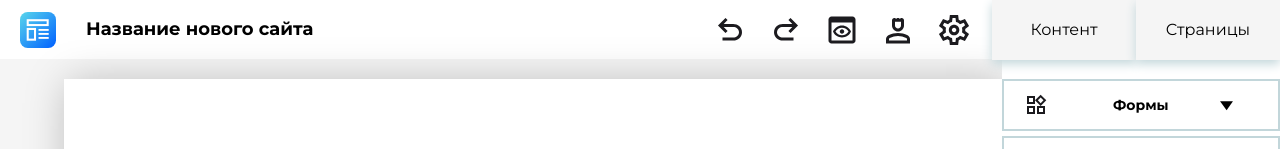
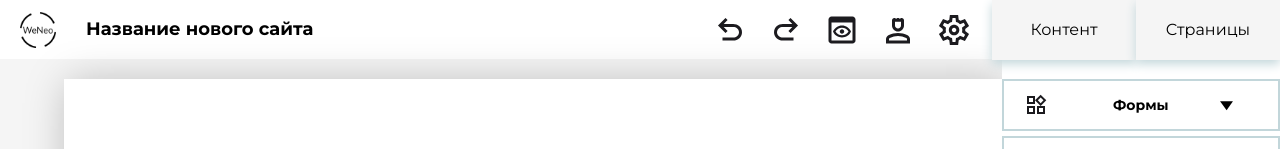
Before and after one commit to NikMakPak/weneo_, a React (Create React App) app: page / in a window 1280 px wide. Shown: the top 149 px of the page. Built offline with nearby package versions, Linux system fonts and the light colour scheme.

Commit message:
Аdd mini_logo

```diff
--- a/src/pages/Constructor/Constructor.jsx
+++ b/src/pages/Constructor/Constructor.jsx
@@ -69,7 +69,7 @@ export default function Constructor() {
             <>
                 <div className={styles.headerBar}>
                     <div className={styles.headLBar}>
-                        <img width={36} height={36} src="./img/construct.svg" alt="" />
+                        <img width={36} height={36} src="./img/mini_logo.png" alt="" />
                         <h4 style={{ fontSize: "18px" }}>Название нового сайта</h4>
                     </div>
                     <div className={styles.headRBar}>
```
Also changed, not shown: public/img/mini_logo.png (added).
